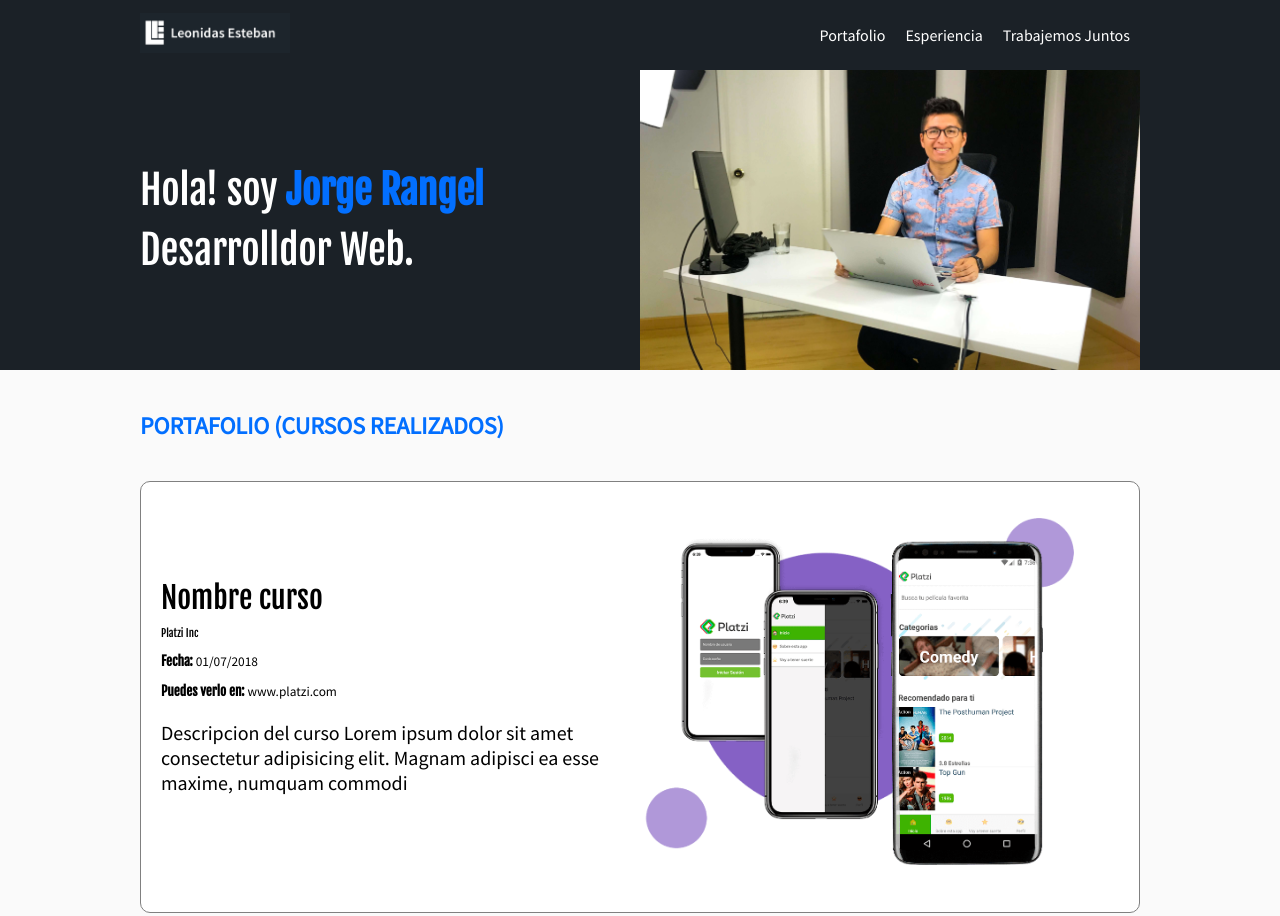
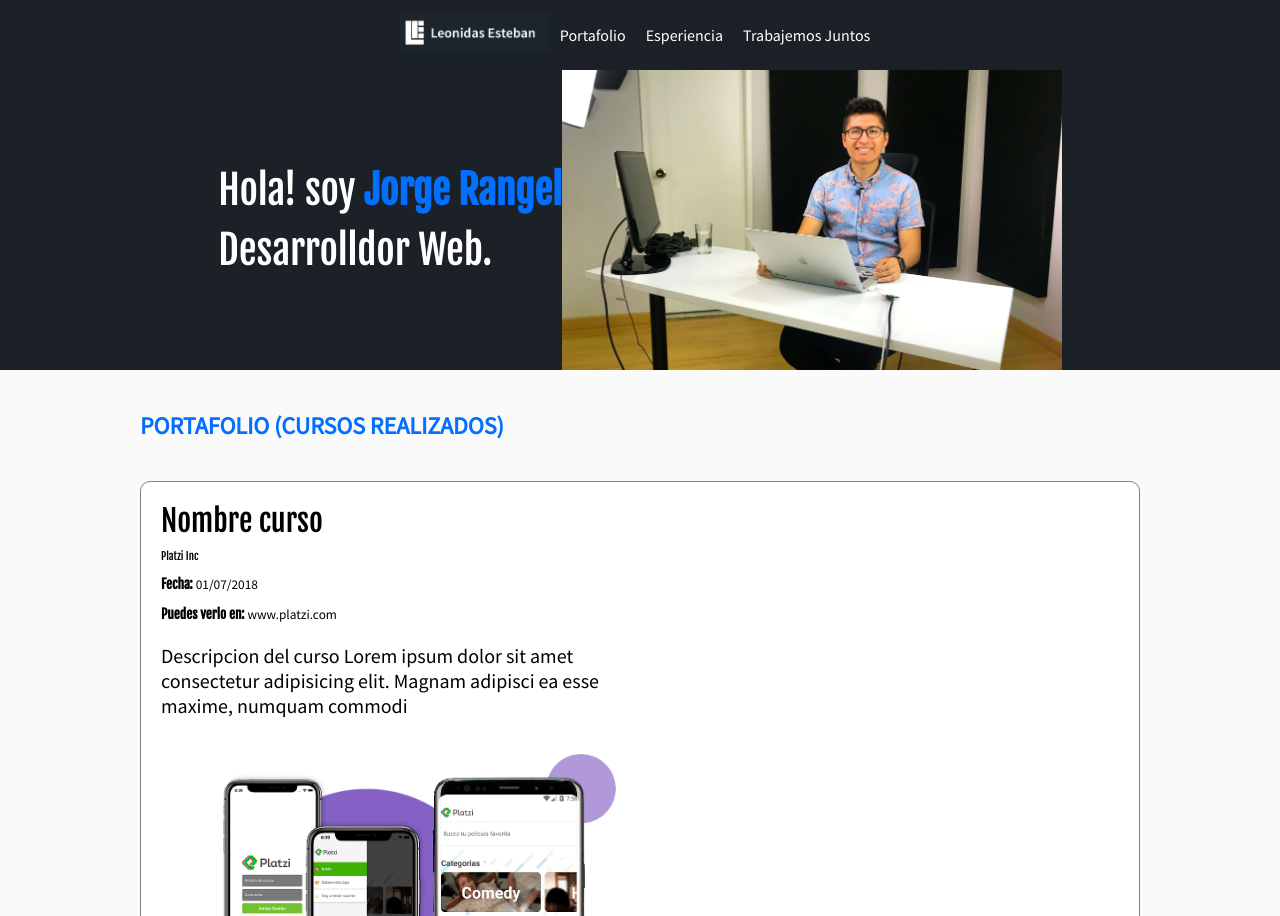
Before and after one commit to JorgeRangelJ/Responsive-Web-Design, a plain HTML site: page index.html in a window 1280 px wide. Shown: the top 916 px of the page. Drawn offline with Linux system fonts and the light colour scheme.

Commit message:
Diseño elástico con max-width y flex-wrap

```diff
--- a/css/style.css
+++ b/css/style.css
@@ -66,6 +66,7 @@ h2 {
     display: flex;
     align-items: center;
     justify-content: space-between;
+    flex-wrap: wrap;
 }
 
 .hero-image {
@@ -87,6 +88,7 @@ h2 {
     display: flex;
     align-items: center;
     justify-content: space-between;
+    flex-wrap: wrap;
 }
 
 .project-course {
@@ -131,6 +133,7 @@ h2 {
     height: 70px;
     align-items: center;
     justify-content: space-between;
+    flex-wrap: wrap;
 }
 
 ol,
@@ -177,6 +180,7 @@ figure {
     display: flex;
     align-items: center;
     justify-content: space-between;
+    flex-wrap: wrap;
 }
 
 .footer img {
@@ -238,6 +242,7 @@ figure {
     display: flex;
     align-items: center;
     justify-content: space-between;
+    flex-wrap: wrap;
 }
 
 .social {
@@ -295,7 +300,7 @@ figure {
 }
 
 .container {
-    width: 1000px;
+    max-width: 1000px;
     margin: 0 auto;
     display: inherit;
     justify-content: inherit;
```
